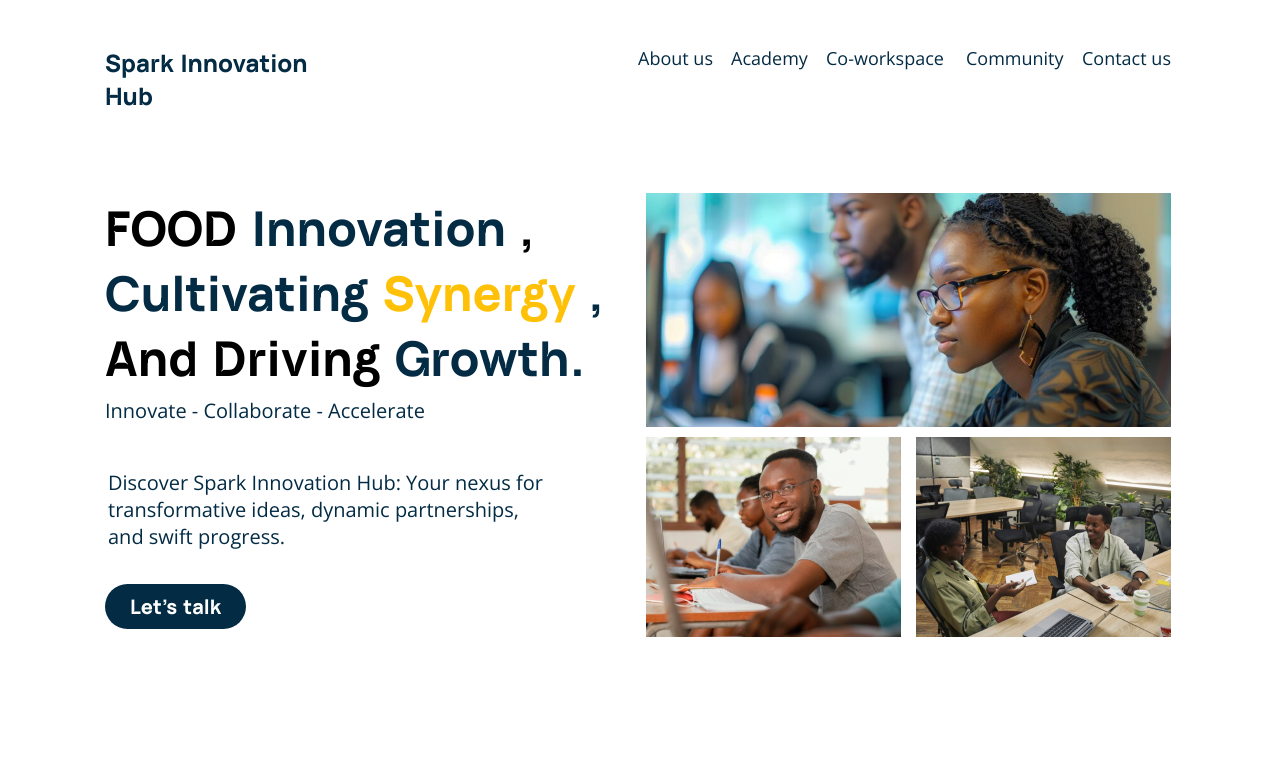
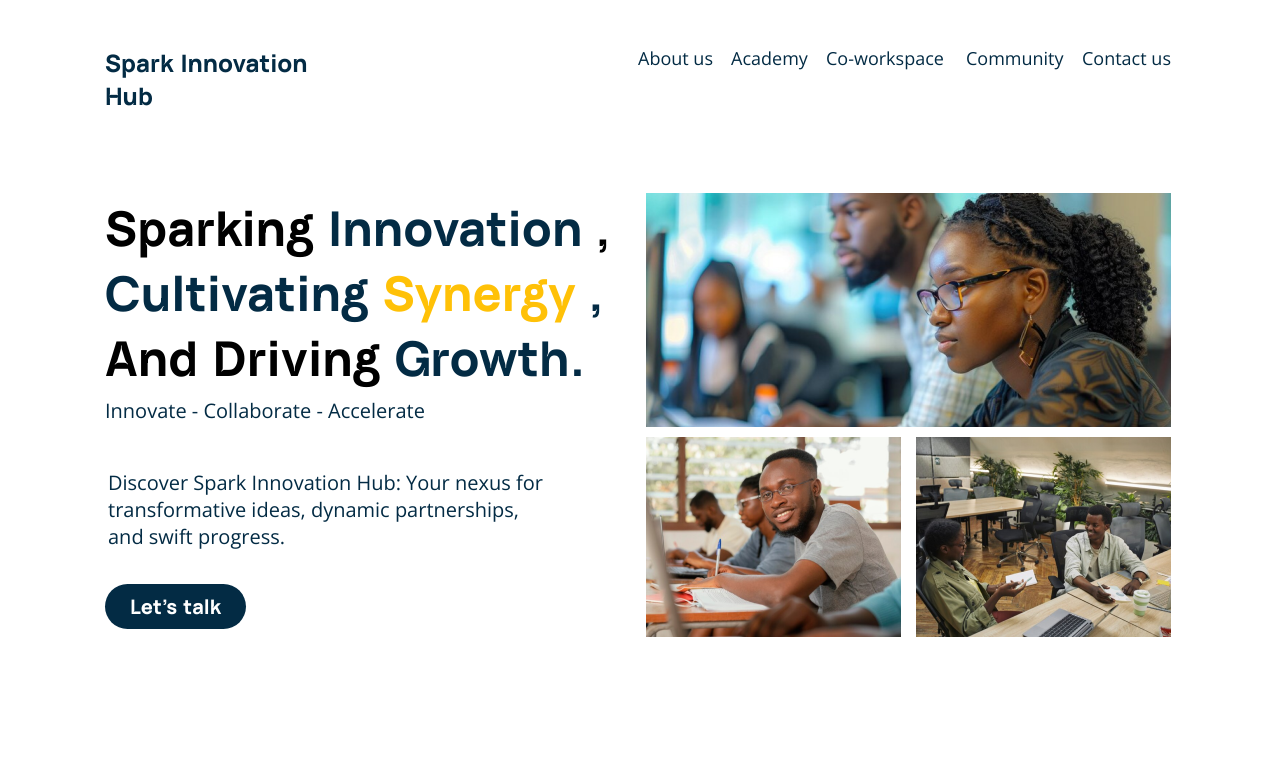
Before and after one commit to SekavArielight/Spark-Innovation-Hub, a website built with Parcel: page index.html in a window 1280 px wide. Shown: the top 770 px of the page. Built offline with nearby package versions, Linux system fonts and the light colour scheme.

Commit message:
Revert "Update index.html"
This reverts commit 7c1a74eddbc38347367693cd785dd800fadf42eb.

```diff
--- a/index.html
+++ b/index.html
@@ -58,7 +58,7 @@
                   <div class="sparking-innovation-cultivati-parent">
                     <h1 class="sparking-innovation-cultivati-container">
                       <p class="sparking-innovation-cultivati">
-                        <span class="sparking">FOOD</span>
+                        <span class="sparking">Sparking</span>
                         <span class="innovation"> Innovation</span>
                         <span class="span">, </span>
                         <span>Cultivating </span>
```
